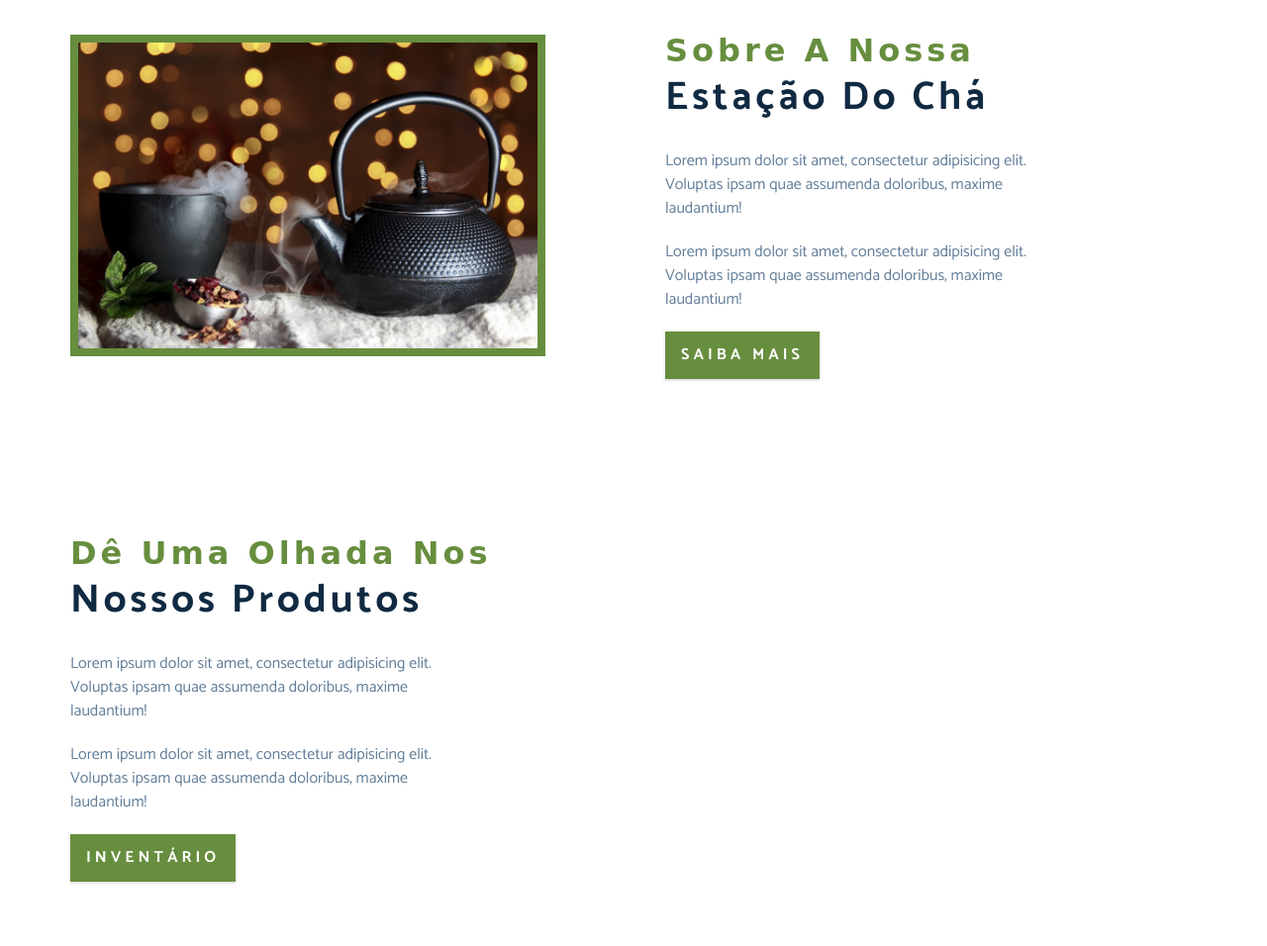
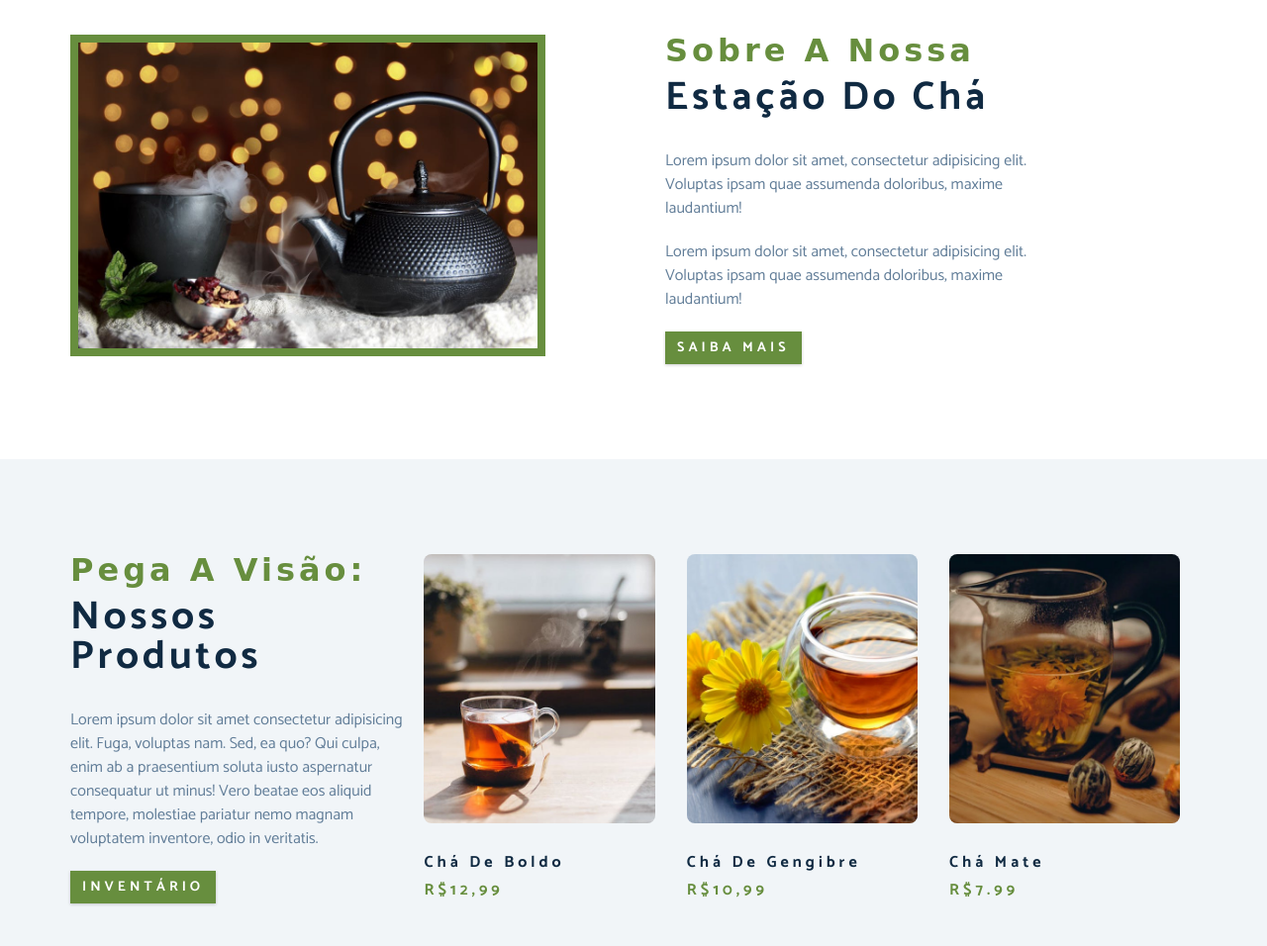
Before and after one commit to daniel-espindola/tea-station, a plain HTML site: page index.html in a window 1280 px wide. Shown: the part 1387-2343 px from the top of the page at 99% size. Drawn offline with Linux system fonts and the light colour scheme; a web font is replaced by a local one.

Commit message:
seção produtos pronta

```diff
--- a/css/styles.css
+++ b/css/styles.css
@@ -108,11 +108,11 @@ p {
   background-color: var(--clr-primary);
   text-transform: uppercase;
   color: var(--clr-white);
-  padding: 0.75rem 1rem;
+  padding: 0.375rem 0.75rem;
   letter-spacing: var(--spacing);
   display: inline-block;
   font-weight: 700;
-  font-size: 1rem;
+  font-size: 0.875rem;
   border: none;
   cursor: pointer;
   box-shadow: 0 1px 3px rgba(0, 0, 0, 0.2);
@@ -300,3 +300,61 @@ p {
     padding: 2rem;
   }
 }
+
+/*===============================Products===================================*/
+
+.products {
+  background-color: var(--clr-grey-10);
+}
+
+.product-text {
+  max-width: 26rem;
+  color: var(--clr-grey-5);
+}
+
+.products article {
+  padding: 2rem 0;
+}
+
+.product-image {
+  border-radius: var(--radius);
+  margin-bottom: 2rem;
+  height: 17rem;
+  object-fit: cover;
+}
+
+.product {
+  max-width: 26rem;
+  margin-bottom: 2rem;
+}
+
+.product-price {
+  color: var(--clr-primary);
+}
+
+@media screen and (min-width: 768px) {
+  .product {
+    float: left;
+    width: 50%;
+    padding-right: 2rem;
+  }
+}
+@media screen and (min-width: 992px) {
+  .product {
+    width: 33.3%;
+  }
+}
+@media screen and (min-width: 1200px) {
+  .products-info {
+    float: left;
+    width: 30%;
+  }
+  .product-inventory {
+    float: left;
+    width: 70%;
+  }
+  .product {
+    margin-bottom: 0;
+    padding: 0 1rem;
+  }
+}
--- a/index.html
+++ b/index.html
@@ -86,23 +86,50 @@
   </section>
   <!----------------------------------------------------- end of about --------------------------------------------------------->
   <!----------------------------------------------------- products --------------------------------------------------------->
-  <section>
+  <section class="products">
     <div class="section-center clearfix">
       <article class="products-info">
         <div class="section-title">
-          <h3>Dê uma olhada nos</h3>
+          <h3>Pega a visão:</h3>
           <h2>Nossos produtos</h2>
         </div>
-        <p class="about-text">Lorem ipsum dolor sit amet, consectetur adipisicing elit. Voluptas ipsam quae assumenda
-          doloribus, maxime laudantium!</p>
-        <p class="about-text">Lorem ipsum dolor sit amet, consectetur adipisicing elit. Voluptas ipsam quae assumenda
-          doloribus, maxime laudantium!</p>
-        <a href="about.html" class="btn">
+        <p class="product-text">Lorem ipsum dolor sit amet consectetur adipisicing elit. Fuga, voluptas nam. Sed, ea
+          quo? Qui culpa, enim ab a praesentium soluta iusto aspernatur consequatur ut minus! Vero beatae eos aliquid
+          tempore, molestiae pariatur nemo magnam voluptatem inventore, odio in veritatis.</p>
+        <a href="products.html" class="btn">
           Inventário
         </a>
       </article>
+      <article class="product-inventory clearfix">
+        <!-- Produto -->
+        <div class="product">
+          <img src="./images/product-1.jpeg" alt="" class="product-image">
+          <div class="product-title">
+            <h4>Chá de boldo</h4>
+            <h4 class="product-price">R$12,99</h4>
+          </div>
+        </div>
+        <!-- Fim do produto -->
+        <!-- Produto -->
+        <div class="product">
+          <img src="./images/product-2.jpeg" alt="" class="product-image">
+          <div class="product-title">
+            <h4>Chá de gengibre</h4>
+            <h4 class="product-price">R$10,99</h4>
+          </div>
+        </div>
+        <!-- Fim do produto -->
+        <!-- Produto -->
+        <div class="product">
+          <img src="./images/product-3.jpeg" alt="" class="product-image">
+          <div class="product-title">
+            <h4>chá mate</h4>
+            <h4 class="product-price">R$7.99</h4>
+          </div>
+        </div>
+        <!-- Fim do produto -->
+      </article>
     </div>
-
   </section>
   <!----------------------------------------------------- end of products --------------------------------------------------------->
   <script src="app.js"></script>
```
